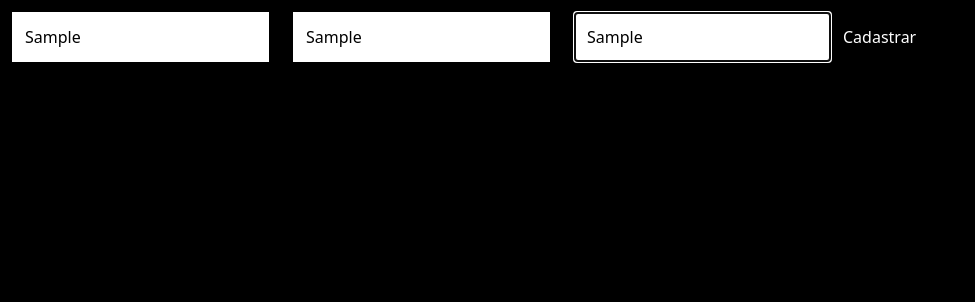
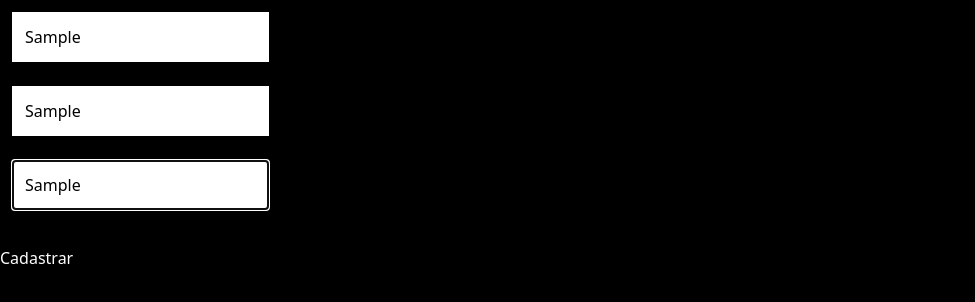
Before and after one commit to brduart/react_test, a React (Vite) app: page / in a window 1280 px wide. Both pictures are taken after typing "Sample", "Sample", "Sample" into the empty fields and a click on the input "Cadastrar". Shown: the top 302 px of the page, without its empty margins (0-975 px from the left). Built offline with nearby package versions, Linux system fonts and the light colour scheme.

Commit message:
Definindo mensagem de erro no Zod

```diff
--- a/src/App.tsx
+++ b/src/App.tsx
@@ -6,13 +6,22 @@ import { z } from "zod";
 import { zodResolver } from "@hookform/resolvers/zod";
 
 const SignUpFormSchema = z.object({
-  name: z.string().min(2).max(20),
+  name: z
+    .string()
+    .min(2, { message: "Precisa ter pelo menos 2 letras" })
+    .max(20, { message: "máximo de 20 letras" }),
   lastName: z.string().optional(),
-  age: z.number().min(18),
+  age: z
+    .number({ invalid_type_error: "idade precisa ser um numero" })
+    .min(18, { message: "minimo de 18 anos" }),
 });
 
 function App() {
-  const { register, handleSubmit } = useForm({
+  const {
+    register,
+    handleSubmit,
+    formState: { errors },
+  } = useForm({
     resolver: zodResolver(SignUpFormSchema),
   });
 
@@ -24,18 +33,27 @@ function App() {
     <>
       <div className="container mx-auto">
         <form onSubmit={handleSubmit(handleSignUpForm)}>
+          <div>
             <input
               {...register("name")}
               className="border border-white p-3 m-3 text-black"
             />
+            {errors.name && <p>{errors.name.message as string}</p>}
+          </div>
+          <div>
             <input
               {...register("lastName")}
               className="border border-white p-3 m-3 text-black"
             />
+            {errors.lastName && <p>{errors.lastName.message as string}</p>}
+          </div>
+          <div>
             <input
               {...register("age", { valueAsNumber: true })}
               className="border border-white p-3 m-3 text-black"
             />
+            {errors.age && <p>{errors.age.message as string}</p>}
+          </div>
 
           <input type="submit" value="Cadastrar" className="text-white" />
         </form>
```
Lines whose indentation alone changed are shown as unchanged.
